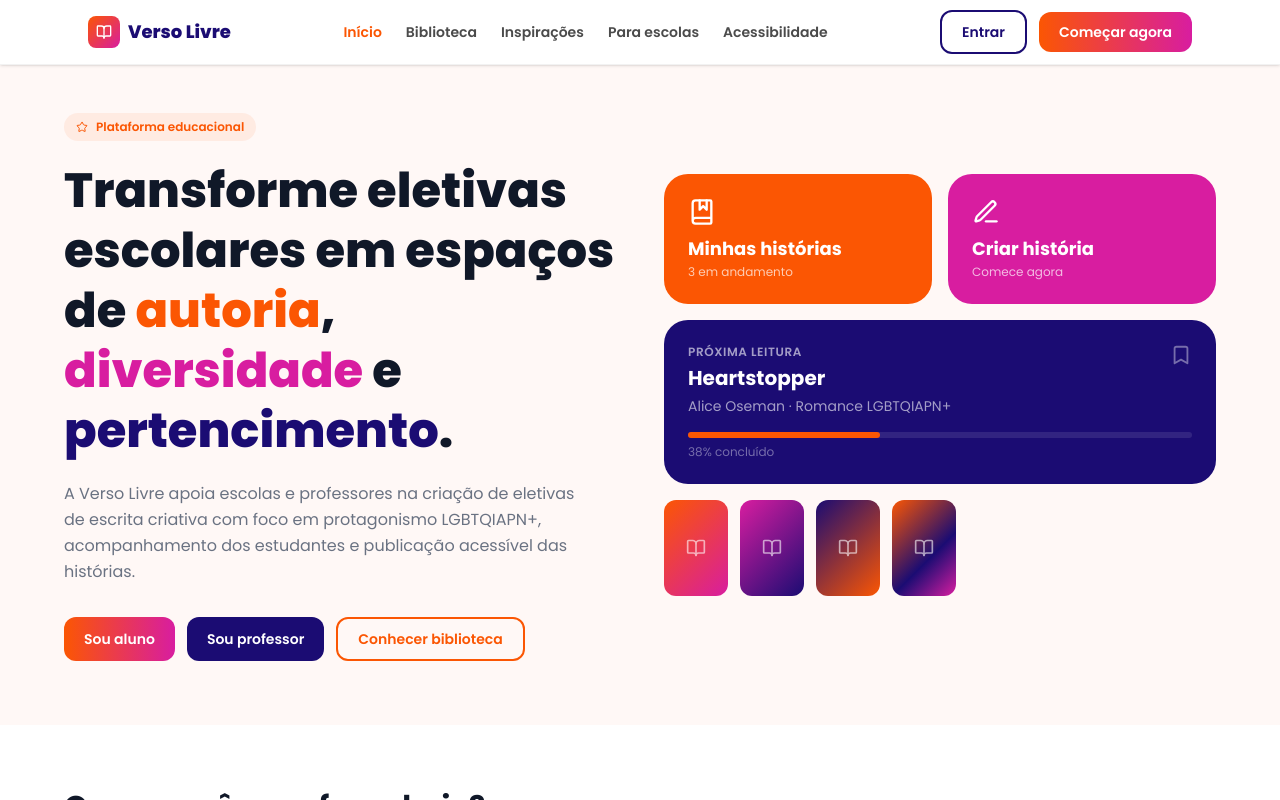
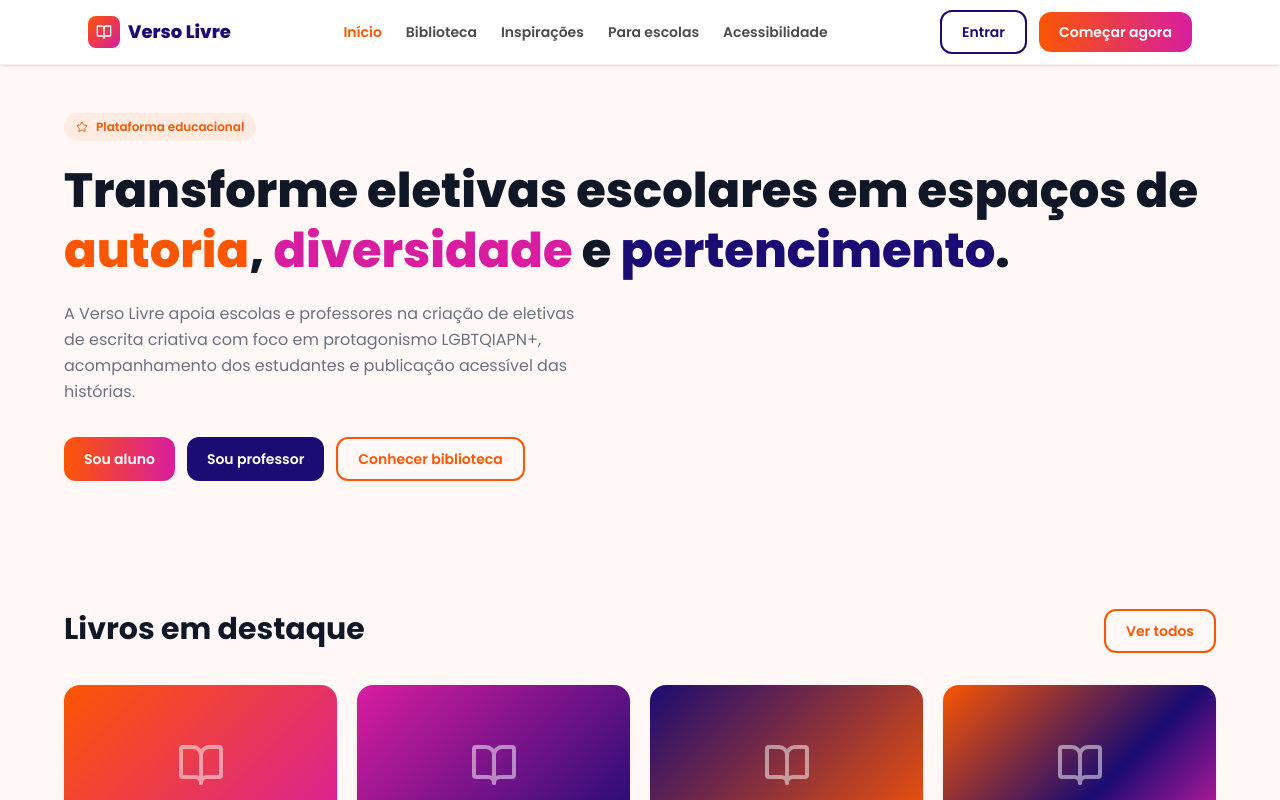
Before and after one commit to alebarbosas/VersoLivre, a React (Vite) app: page / in a window 1280 px wide. Shown: the top 800 px of the page. Built offline with nearby package versions, Linux system fonts and the light colour scheme.

Commit message:
feature: escolas e limpeza de layout

```diff
--- a/src/app/App.tsx
+++ b/src/app/App.tsx
@@ -271,7 +271,7 @@ function SidebarProf({ current, navigate }: { current: Page; navigate: (p: Page)
     { icon: <FileText size={18} />, label: "Textos enviados", page: "textos-enviados" },
     { icon: <Layers size={18} />, label: "Materiais", page: "materiais" },
     { icon: <Library size={18} />, label: "Publicações", page: "biblioteca" },
-    { icon: <WifiOff size={18} />, label: "Baixa conectividade", page: "baixa-conectividade" },
+    // { icon: <WifiOff size={18} />, label: "Baixa conectividade", page: "baixa-conectividade" },
   ];
   return (
     <aside className="hidden md:flex flex-col w-56 shrink-0 bg-white rounded-2xl shadow-sm p-4 h-fit sticky top-24">
@@ -308,7 +308,7 @@ function PageHome({ navigate }: { navigate: (p: Page) => void }) {
       {/* Hero */}
       <section style={{ background: OFF_WHITE }} className="pt-12 pb-16 px-5">
         <div className="max-w-6xl mx-auto">
-          <div className="grid grid-cols-1 md:grid-cols-2 gap-12 items-center">
+          <div className="grid grid-cols-1 md:grid-cols-1 gap-12 items-center">
             {/* Left */}
             <div>
               <div className="inline-flex items-center gap-2 px-3 py-1.5 rounded-full text-xs font-semibold mb-5" style={{ background: `${ORANGE}15`, color: ORANGE }}>
@@ -330,59 +330,12 @@ function PageHome({ navigate }: { navigate: (p: Page) => void }) {
               </div>
             </div>
             {/* Right – visual */}
-            <div className="flex flex-col gap-4">
-              <div className="flex gap-4">
-                <div
-                  className="flex-1 rounded-3xl p-6 cursor-pointer hover:scale-[1.02] transition-transform"
-                  style={{ background: ORANGE }}
-                  onClick={() => navigate("minhas-historias")}
-                >
-                  <BookMarked size={28} className="text-white mb-3" />
-                  <p className="text-white font-bold text-lg leading-tight">Minhas histórias</p>
-                  <p className="text-white/70 text-xs mt-1">3 em andamento</p>
-                </div>
-                <div
-                  className="flex-1 rounded-3xl p-6 cursor-pointer hover:scale-[1.02] transition-transform"
-                  style={{ background: MAGENTA }}
-                  onClick={() => navigate("criar-historia")}
-                >
-                  <PenLine size={28} className="text-white mb-3" />
-                  <p className="text-white font-bold text-lg leading-tight">Criar história</p>
-                  <p className="text-white/70 text-xs mt-1">Comece agora</p>
-                </div>
-              </div>
-              <div
-                className="rounded-3xl p-6 cursor-pointer hover:scale-[1.01] transition-transform"
-                style={{ background: NAVY }}
-                onClick={() => navigate("biblioteca")}
-              >
-                <div className="flex items-start justify-between">
-                  <div>
-                    <p className="text-white/60 text-xs font-semibold mb-1 uppercase tracking-wider">Próxima leitura</p>
-                    <p className="text-white font-bold text-xl mb-1">Heartstopper</p>
-                    <p className="text-white/60 text-sm">Alice Oseman · Romance LGBTQIAPN+</p>
-                  </div>
-                  <Bookmark size={22} className="text-white/40" />
-                </div>
-                <div className="mt-4 w-full bg-white/10 rounded-full h-1.5">
-                  <div className="h-full rounded-full" style={{ width: "38%", background: ORANGE }} />
-                </div>
-                <p className="text-white/40 text-xs mt-1.5">38% concluído</p>
-              </div>
-              {/* mini book carousel */}
-              <div className="flex gap-3 overflow-x-auto pb-1 scrollbar-hide">
-                {BOOKS.map((b, i) => (
-                  <div key={i} className="shrink-0 w-16 h-24 rounded-xl flex items-center justify-center" style={{ background: b.grad }}>
-                    <BookOpen size={20} className="text-white opacity-60" />
-                  </div>
-                ))}
-              </div>
-            </div>
+
           </div>
         </div>
       </section>
 
-      {/* Action cards */}
+      {/* Action cards
       <section className="py-16 px-5 bg-white">
         <div className="max-w-6xl mx-auto">
           <SectionTitle>O que você quer fazer hoje?</SectionTitle>
@@ -407,7 +360,7 @@ function PageHome({ navigate }: { navigate: (p: Page) => void }) {
             ))}
           </div>
         </div>
-      </section>
+      </section> */}
 
       {/* Books section */}
       <section className="py-16 px-5" style={{ background: OFF_WHITE }}>
@@ -600,7 +553,9 @@ function PageParaEscolas({ navigate }: { navigate: (p: Page) => void }) {
           <p className="text-white/70 text-base leading-relaxed mb-8 max-w-2xl mx-auto">
             A Verso Livre apoia escolas na implementação de eletivas de escrita criativa com foco em diversidade, pertencimento e protagonismo LGBTQIAPN+, sem substituir o currículo da instituição.
           </p>
-          <GradBtn onClick={() => navigate("login")}>Quero implementar na minha escola</GradBtn>
+          <GradBtn onClick={() => window.open(
+      "https://docs.google.com/forms/d/e/1FAIpQLScIDieZ3mi10rAdP1yZncebWKw6PWTh6pRlNlz_KtKPsIGJSg/viewform?usp=dialog"
+    )}>Leve o Verso Livre para sua escola</GradBtn>
         </div>
       </section>
 
```
